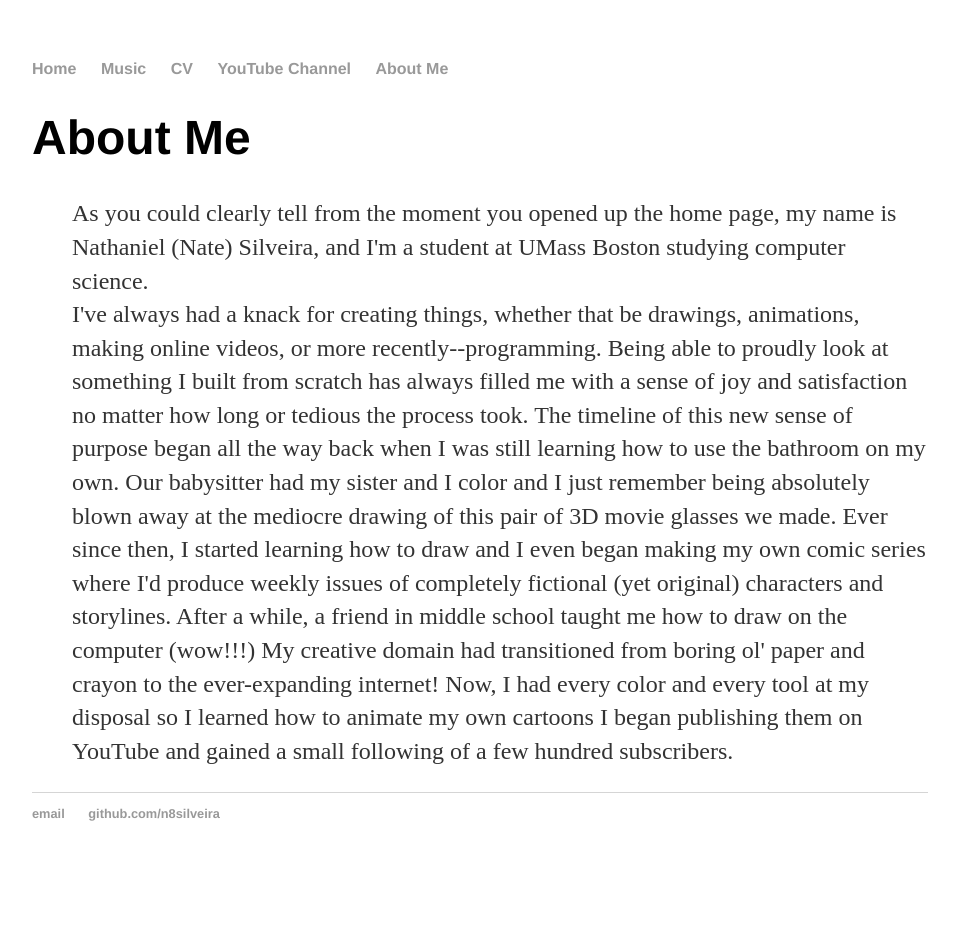
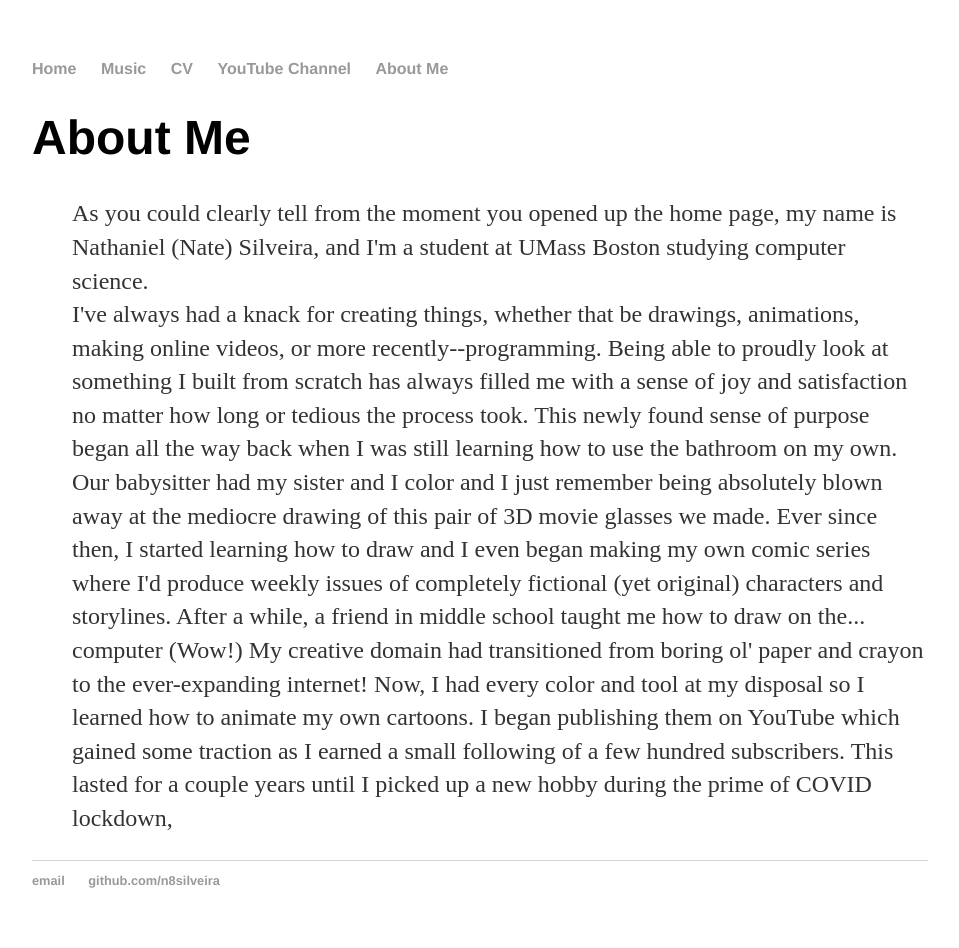
Before and after one commit to n8silveira/n8silveira.github.io, a Jekyll site: the page built from about/index.html, in a window 1280 px wide. Shown: the whole page, without its empty margins (160-1119 px from the left). Built offline with Jekyll 4.4.1, drawn with Linux system fonts in a browser that asks for light colours; before the commit the page ends 900 px from its top, so only the background shows below that.

Commit message:
Update index.html

```diff
--- a/about/index.html
+++ b/about/index.html
@@ -8,15 +8,16 @@ title: About Me
 			and I'm a student at UMass Boston studying computer science.<br>I've always had a knack for creating things,
 			whether that be drawings, animations, making online videos, or more recently--programming. Being able to
 			proudly look at something I built from scratch has always filled me with a sense of joy and satisfaction
-			no matter how long or tedious the process took. The timeline of this new sense of purpose began all the way
-			back when I was still learning how to use the bathroom on my own. Our babysitter had my sister and I color
-			and I just remember being absolutely blown away at the mediocre drawing of this pair of 3D movie glasses we
+			no matter how long or tedious the process took. This newly found sense of purpose began all the way back
+			when I was still learning how to use the bathroom on my own. Our babysitter had my sister and I color and
+			I just remember being absolutely blown away at the mediocre drawing of this pair of 3D movie glasses we
 			made. Ever since then, I started learning how to draw and I even began making my own comic series where I'd
 			produce weekly issues of completely fictional (yet original) characters and storylines. After a while, a
-			friend in middle school taught me how to draw on the computer (wow!!!) My creative domain had transitioned
-			from boring ol' paper and crayon to the ever-expanding internet! Now, I had every color and every tool at my
-			disposal so I learned how to animate my own cartoons I began publishing them on YouTube and gained a small
-			following of a few hundred subscribers.
+			friend in middle school taught me how to draw on the... computer (Wow!) My creative domain had transitioned
+			from boring ol' paper and crayon to the ever-expanding internet! Now, I had every color and tool at my
+			disposal so I learned how to animate my own cartoons. I began publishing them on YouTube which gained some
+			traction as I earned a small following of a few hundred subscribers. This lasted for a couple years until
+			I picked up a new hobby during the prime of COVID lockdown,
 		</p>
 
 	</ul>
```
